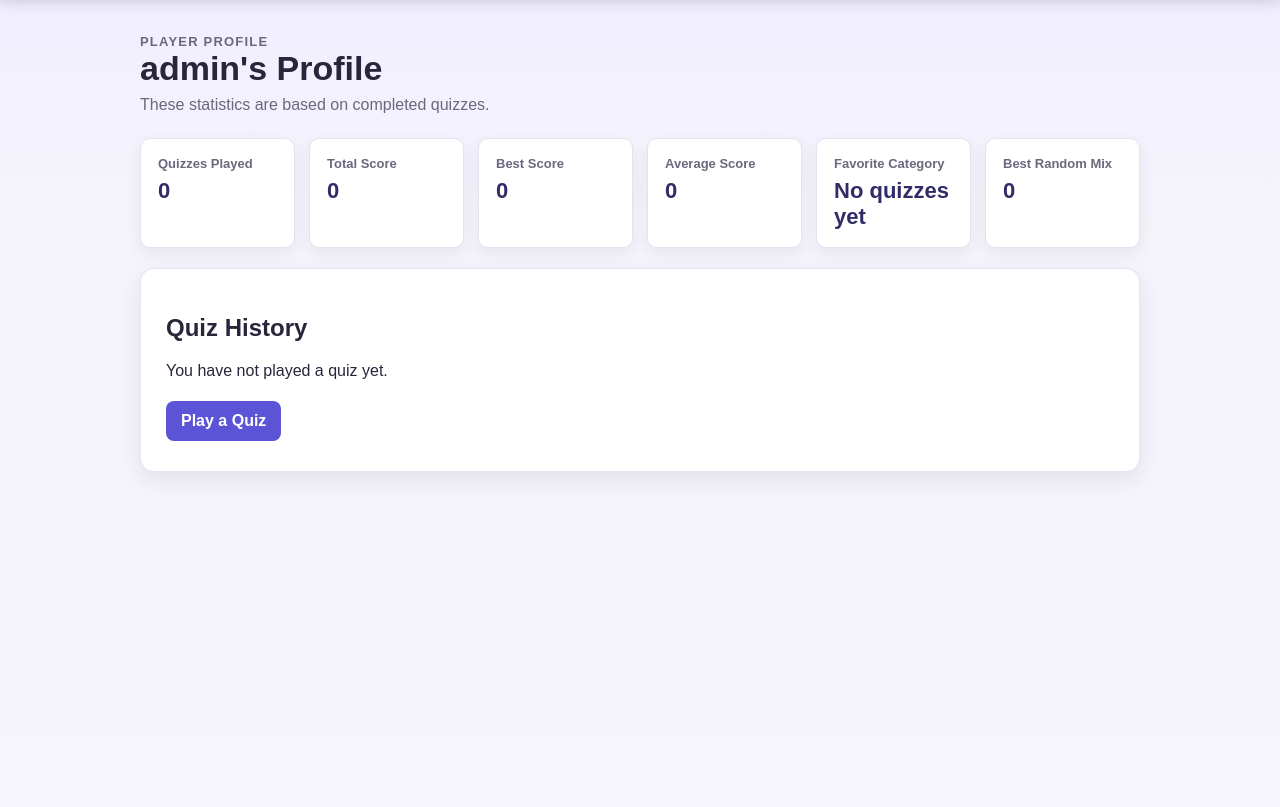
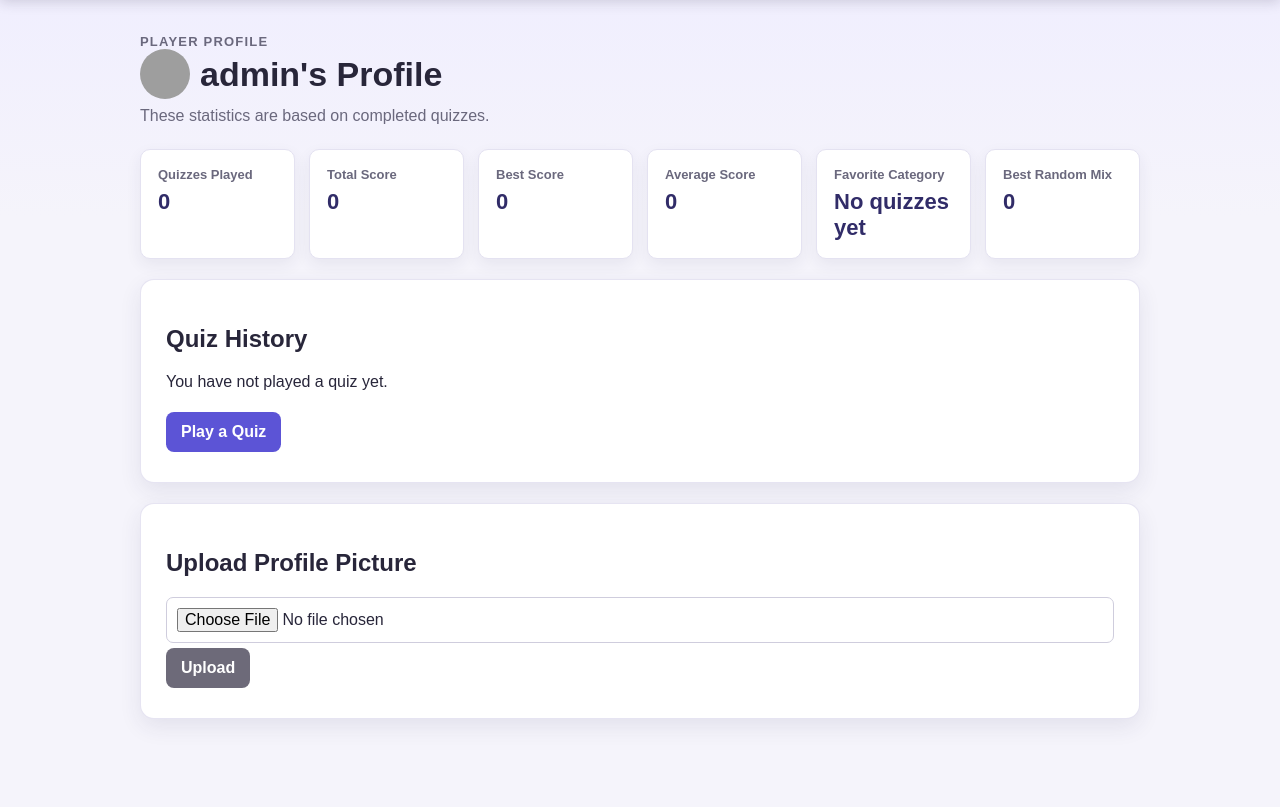
Before and after one commit to Siphonz/CSE108-Project, a Flask app: page /profile in a window 1280 px wide. Shown: the part 64-871 px from the top of the page. Before the commit the page ends 541 px from the top, so only its background shows below. Run offline with Flask 3, Linux system fonts and the light colour scheme; a user stored in the database is signed in; grey boxes are pictures that could not be loaded.

Commit message:
profile picture upload

```diff
--- a/app.py
+++ b/app.py
@@ -138,6 +138,23 @@ def logout():
     # Remove any quiz information that was temporarily stored in the session.
     clear_quiz_session()
     return redirect(url_for("home"))
+
+# Upload or delete a profile picture for the current user
+@app.route("/profile-picture", methods=["POST"])
+@login_required
+def profile_picture():
+    if "upload" in request.form:
+        file = request.files.get("profile_pic")
+        if not file or file.filename == "":
+            flash("No file selected.")
+            return redirect(url_for("profile"))
+
+        app_utils.validate_save_pfp(file.stream, str(current_user.id))
+        flash("Profile picture uploaded.")
+    elif "delete" in request.form:
+        app_utils.delete_pfp(str(current_user.id))
+        flash("Profile picture deleted.")
+    return redirect(url_for("profile"))
 
 
 #Show trivia categories
--- a/requirements.txt
+++ b/requirements.txt
@@ -1,3 +1,4 @@
 Flask
 Flask-SQLAlchemy
 Flask-Login
+pillow
--- a/static/css/style.css
+++ b/static/css/style.css
@@ -140,6 +140,23 @@ main {
     font-weight: bold;
     letter-spacing: 1.2px;
     text-transform: uppercase;
+}
+
+.profile-picture {
+    width: 50px;
+    height: 50px;
+    border-radius: 50%;
+    object-fit: cover;
+    display: inline-block;
+}
+.profile-picture.small {
+    width: 25px;
+    height: 25px;
+}
+.profile-name {
+    display: flex;
+    align-items: center;
+    gap: 10px;
 }
 
 /* Reusable purple button style */
--- a/templates/leaderboard.html
+++ b/templates/leaderboard.html
@@ -36,7 +36,9 @@
             {% for attempt in attempts %}
                 <tr>
                     <td>{{ loop.index }}</td>
-                    <td><a class="profile-link" href="{{ url_for('public_profile', username=attempt.user.username) }}">{{ attempt.user.username }}</a></td>
+                    <td><a class="profile-link profile-name" href="{{ url_for('public_profile', username=attempt.user.username) }}">
+                        <img class="profile-picture small" src="{{ url_for('static', filename='pfps/' + (attempt.user.id|string) + '.png') }}" onerror="this.src='/static/pfps/default.png'">{{ attempt.user.username }}
+                    </a></td>
                     <td>{{ attempt.category.name }}</td>
                     <td>{{ attempt.score }}</td>
                     <td title="{{ attempt.completed_at.strftime('%m/%d/%Y %I:%M %p') }}">{{ attempt.completed_at | time_ago }}</td>
--- a/templates/profile.html
+++ b/templates/profile.html
@@ -4,7 +4,10 @@
 {% block content %}
 <div class="page-heading">
     <p class="eyebrow">Player Profile</p>
-    <h1>{{ profile_user.username }}'s Profile</h1>
+    <h1 class="profile-name">
+        <img class="profile-picture" src="{{ url_for('static', filename='pfps/' + (profile_user.id|string) + '.png') }}" onerror="this.src='/static/pfps/default.png'">
+        {{ profile_user.username }}'s Profile
+    </h1>
     <p>These statistics are based on completed quizzes.</p>
     {% if profile_user.id != current_user.id %}
         <a class="button secondary" href="{{ url_for('leaderboard') }}">Back to Leaderboard</a>
@@ -67,4 +70,16 @@
         <a class="button" href="{{ url_for('categories') }}">Play a Quiz</a>
     {% endif %}
 </div>
+
+{% if profile_user.id == current_user.id %}
+    <div class="card">
+        <h2>Upload Profile Picture</h2>
+        <form method="POST" action="{{ url_for('profile_picture') }}" enctype="multipart/form-data">
+            <input type="hidden" name="upload" value="true">
+            <input type="file" name="profile_pic" accept="image/*" required>
+            <button class="button secondary" type="submit">Upload</button>
+        </form>
+    </div>
+{% endif %}
+
 {% endblock %}
```
Also changed, not shown: app_utils.py (+24 -0 lines), static/pfps/default.png (added).
